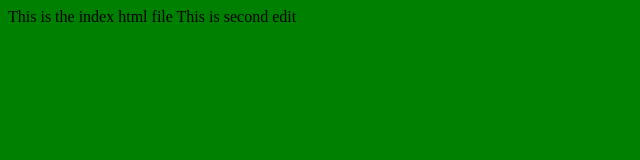
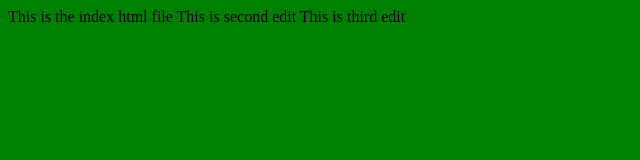
Before and after one commit to PaulRepo/jenkins-workshop-repo, a plain HTML site: page index.html in a window 1280 px wide. Shown: the whole page, without its empty margins (0-640 px from the left). Drawn offline with Linux system fonts and the light colour scheme.

Commit message:
Update index.html

```diff
--- a/index.html
+++ b/index.html
@@ -1,5 +1,5 @@
 <body bgcolor='green'>
 This is the index html file
   This is second edit
-
+  This is third edit
 </body>
```
